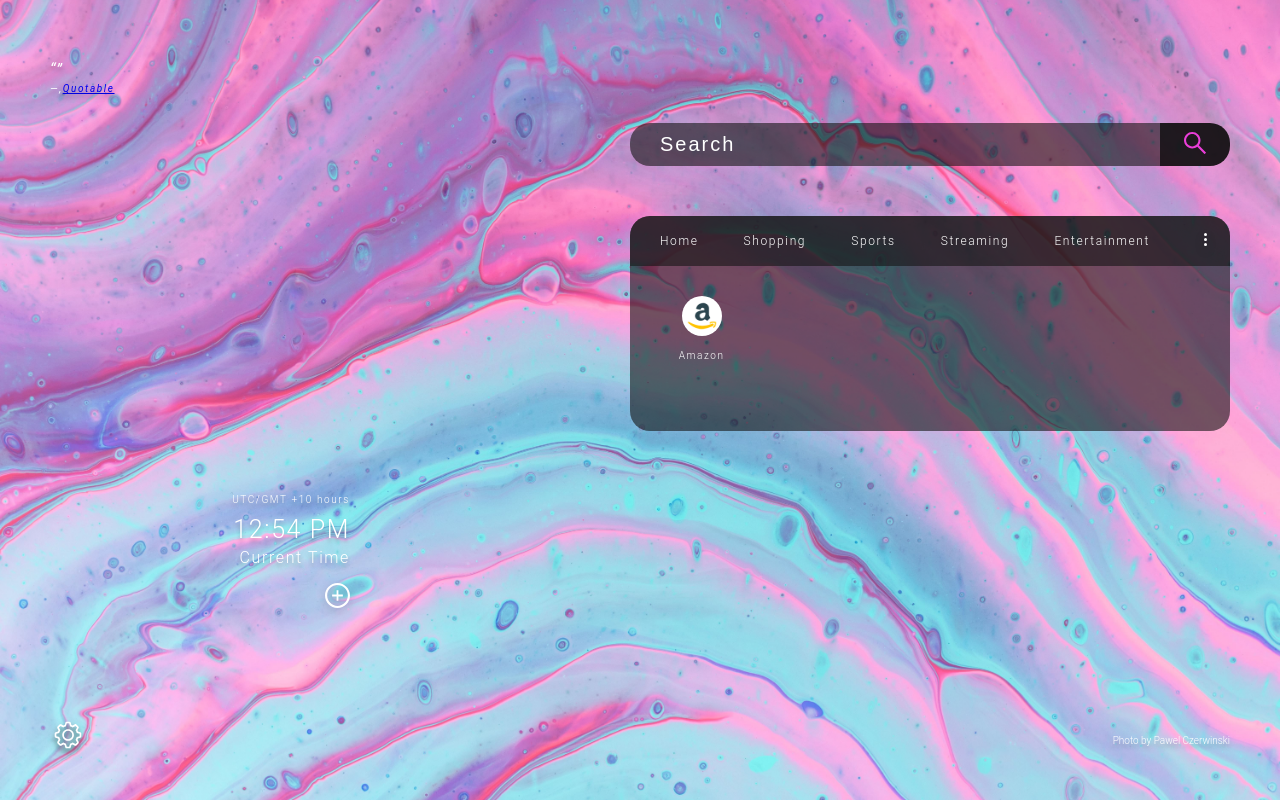
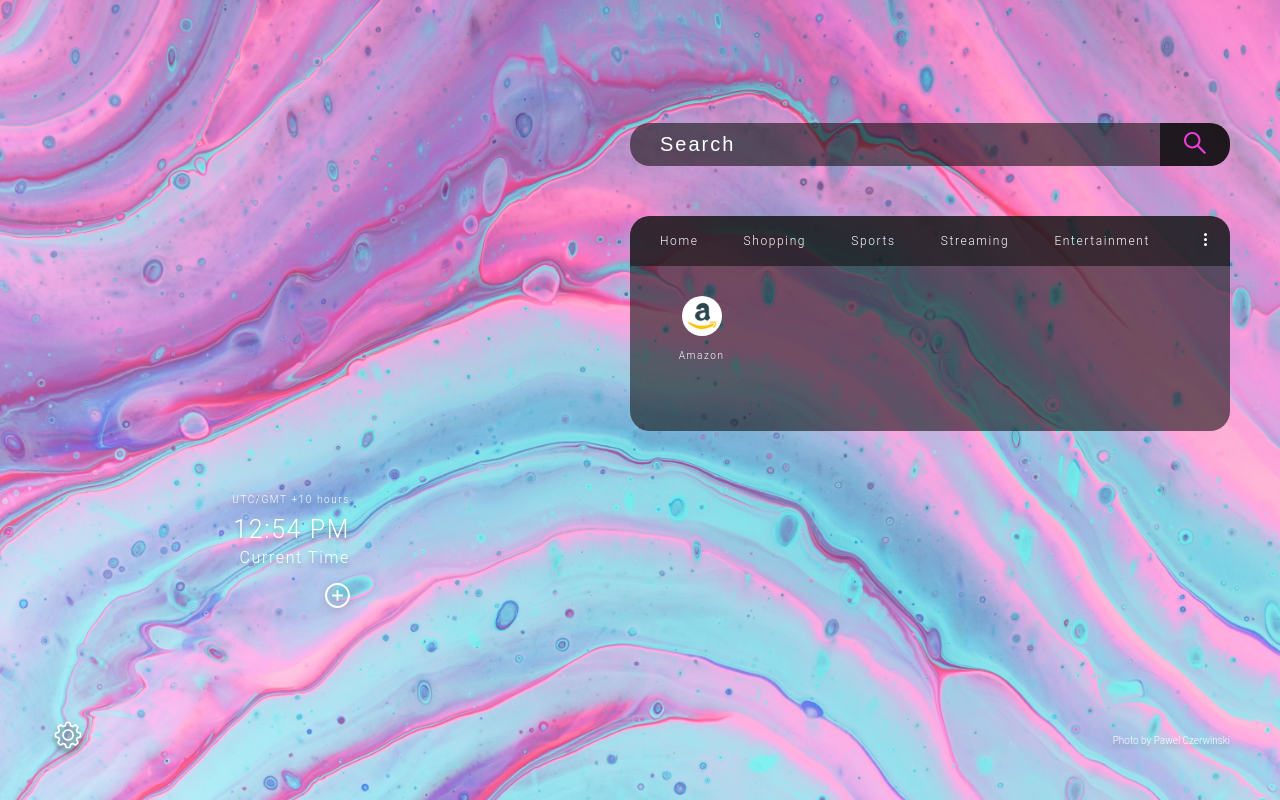
Before and after one commit to JohPik/mucho-chrome-extension, a React (Create React App) app: page / in a window 1280 px wide. Built offline with nearby package versions, Linux system fonts and the light colour scheme; no server answers.

Commit message:
Use FadeIn Component for smoother render

```diff
--- a/package.json
+++ b/package.json
@@ -9,6 +9,7 @@
     "react": "^17.0.2",
     "react-dom": "^17.0.2",
     "react-scripts": "4.0.3",
+    "styled-components": "^5.3.0",
     "web-vitals": "^1.1.2"
   },
   "scripts": {
--- a/src/App.css
+++ b/src/App.css
@@ -14,7 +14,6 @@
 }
 
 body {
-  background-color: lightblue;
   font-family: var(--ff-primary);
   font-weight: 300;
 }
@@ -31,6 +30,11 @@ button:hover {
 
 /****** Main Section ******/
 #root {
+  position: relative;
+  height: 100vh;
+}
+
+.fade-in-wrapper {
   position: relative;
   height: 100vh;
 }
--- a/src/App.js
+++ b/src/App.js
@@ -2,19 +2,22 @@
 import './App.css';
 import Quote from './components/Quote';
 import Features from './components/Features';
-import Times from './components/Times'
+import Times from './components/Times';
+import Footer from './components/Footer';
+import FadeIn from './components/FadeIn';
 
-import Footer from './components/Footer'
 
 function App() {
   return (
     <>
+    <FadeIn>
       <div className="main">
         <Quote />
         <Features />
         <Times />
       </div>
       <Footer />
+      </FadeIn>
     </>
   );
 }
--- /dev/null
+++ b/src/components/FadeIn.js
@@ -0,0 +1,37 @@
+// Fade In from => https://www.joshwcomeau.com/snippets/react-components/fade-in/
+import React from 'react';
+import styled, { keyframes } from 'styled-components';
+const fadeIn = keyframes`
+    from {
+        opacity: 0;
+    }
+    to {
+        opacity: 1;
+    }
+    `;
+const FadeIn = ({
+    duration = 500,
+    delay = 0,
+    children,
+    ...delegated
+}) => {
+    return (
+        <Wrapper className="fade-in-wrapper"
+            {...delegated}
+            style={{
+                ...(delegated.style || {}),
+                animationDuration: duration + 'ms',
+                animationDelay: delay + 'ms',
+            }}
+        >
+            {children}
+        </Wrapper>
+    );
+};
+const Wrapper = styled.div`
+  @media (prefers-reduced-motion: no-preference) {
+    animation-name: ${fadeIn};
+    animation-fill-mode: backwards;
+  }
+`;
+export default FadeIn
--- a/src/components/quote.js
+++ b/src/components/quote.js
@@ -24,7 +24,8 @@ export default function Quote() {
 
     return (
         <section className="quote">
-            <figure>
+            {author &&
+                < figure >
                 <blockquote cite="#">
                     <p>{quote}</p>
                 </blockquote>
@@ -36,6 +37,7 @@ export default function Quote() {
                     </cite>
                 </figcaption>
             </figure>
+            }
         </section>
 
     )
```
Also changed, not shown: 1 other file (tests, documents, lock files or other folders).
